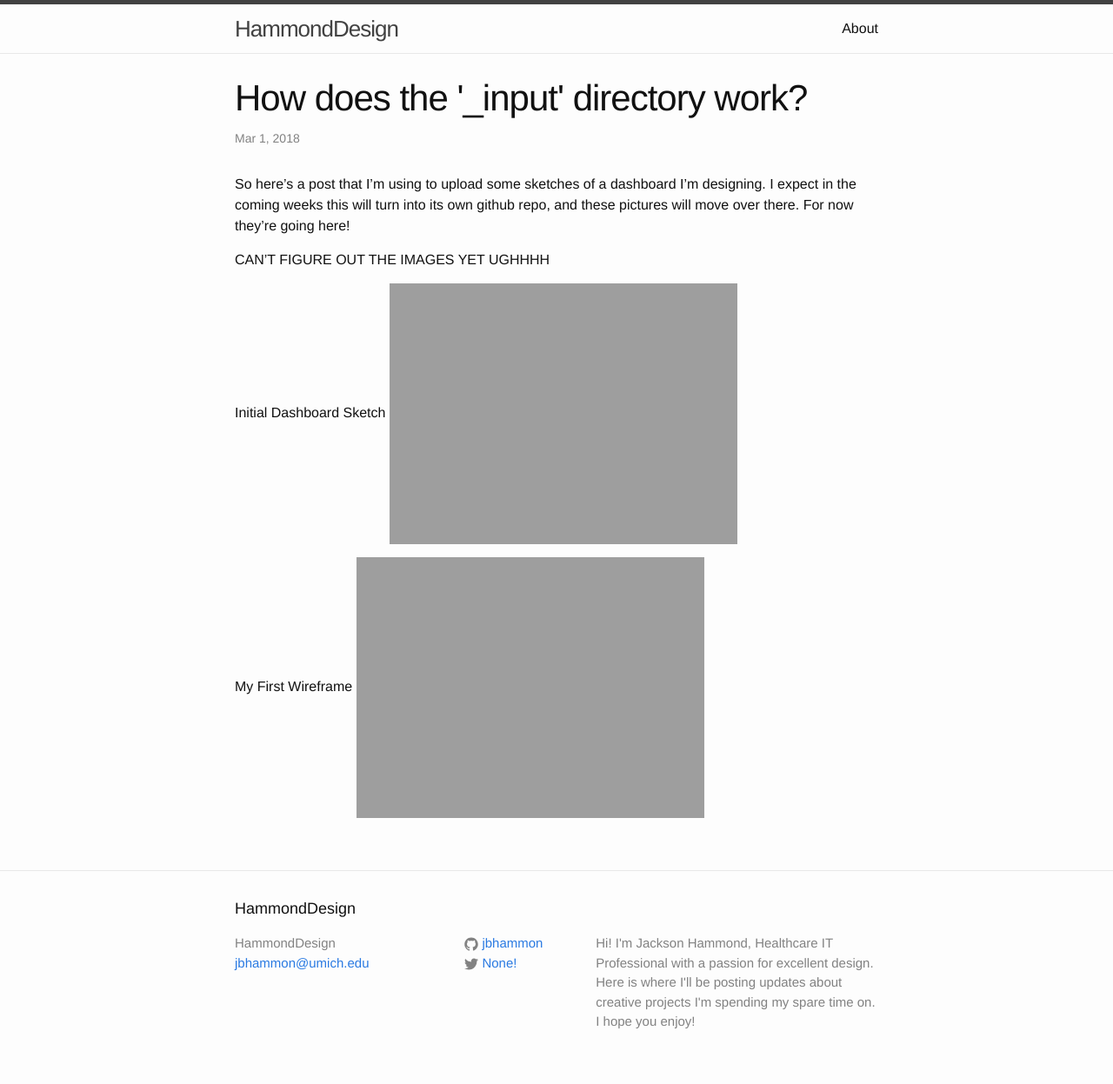
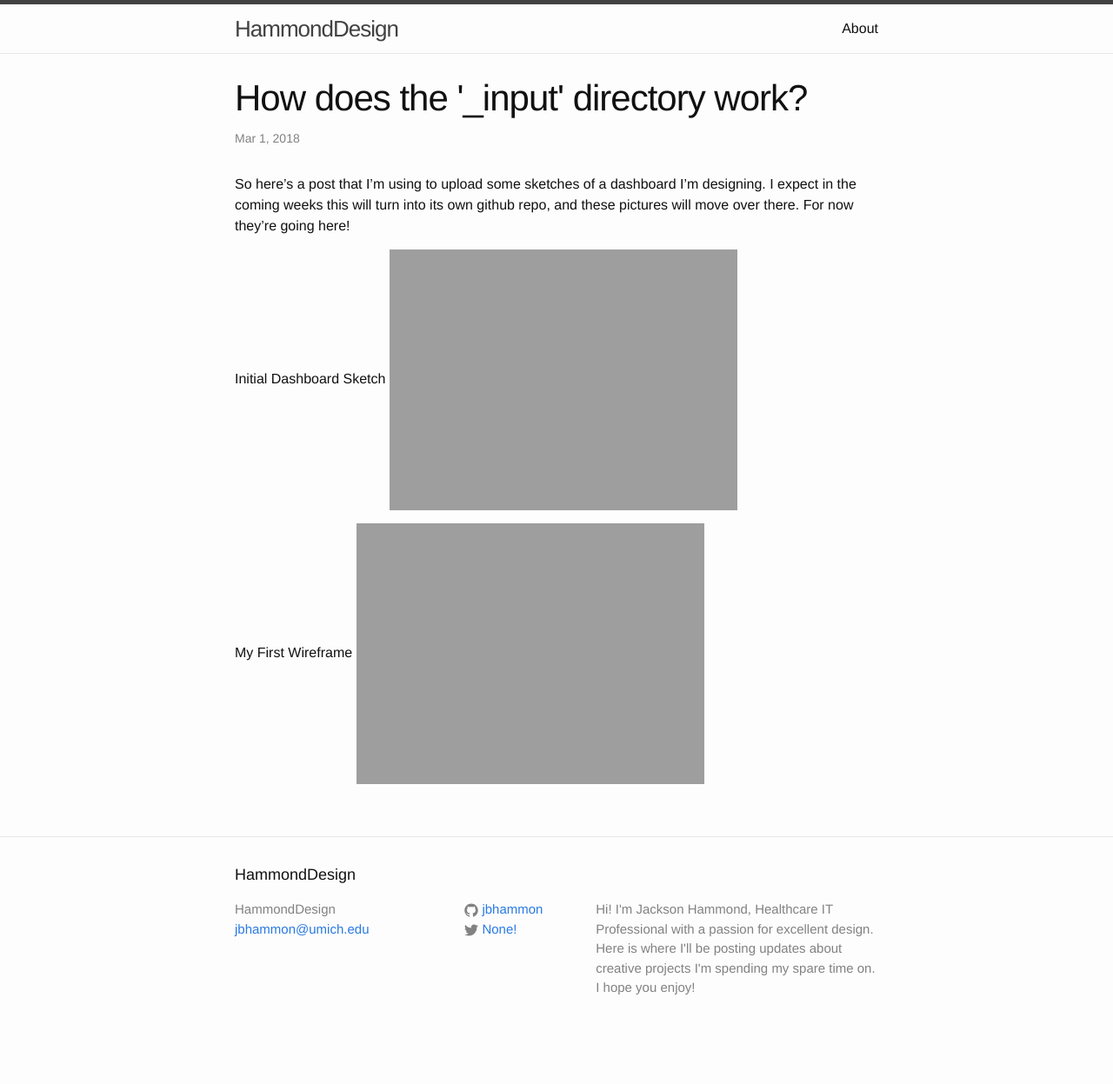
Before and after one commit to jbhammon/jbhammon.github.io, a Jekyll site: the page built from _posts/2018-03-01-imageTesting.markdown, in a window 1280 px wide. Shown: the whole page at 87% size. Built offline with Jekyll 4.4.1, drawn with Linux system fonts in a browser that asks for light colours; after the commit the page ends 1208 px from its top, so only the background shows below that.

Commit message:
Figured out the syntax for including images in my posts!

```diff
--- a/_posts/2018-03-01-imageTesting.markdown
+++ b/_posts/2018-03-01-imageTesting.markdown
@@ -8,8 +8,6 @@
 designing. I expect in the coming weeks this will turn into its own github
 repo, and these pictures will move over there. For now they're going here!
 
-CAN'T FIGURE OUT THE IMAGES YET UGHHHH
-
 Initial Dashboard Sketch
 ![First alt text]({{ "/assets/Initial-Wireframe.jpg" | absolute_url }})
 
```
